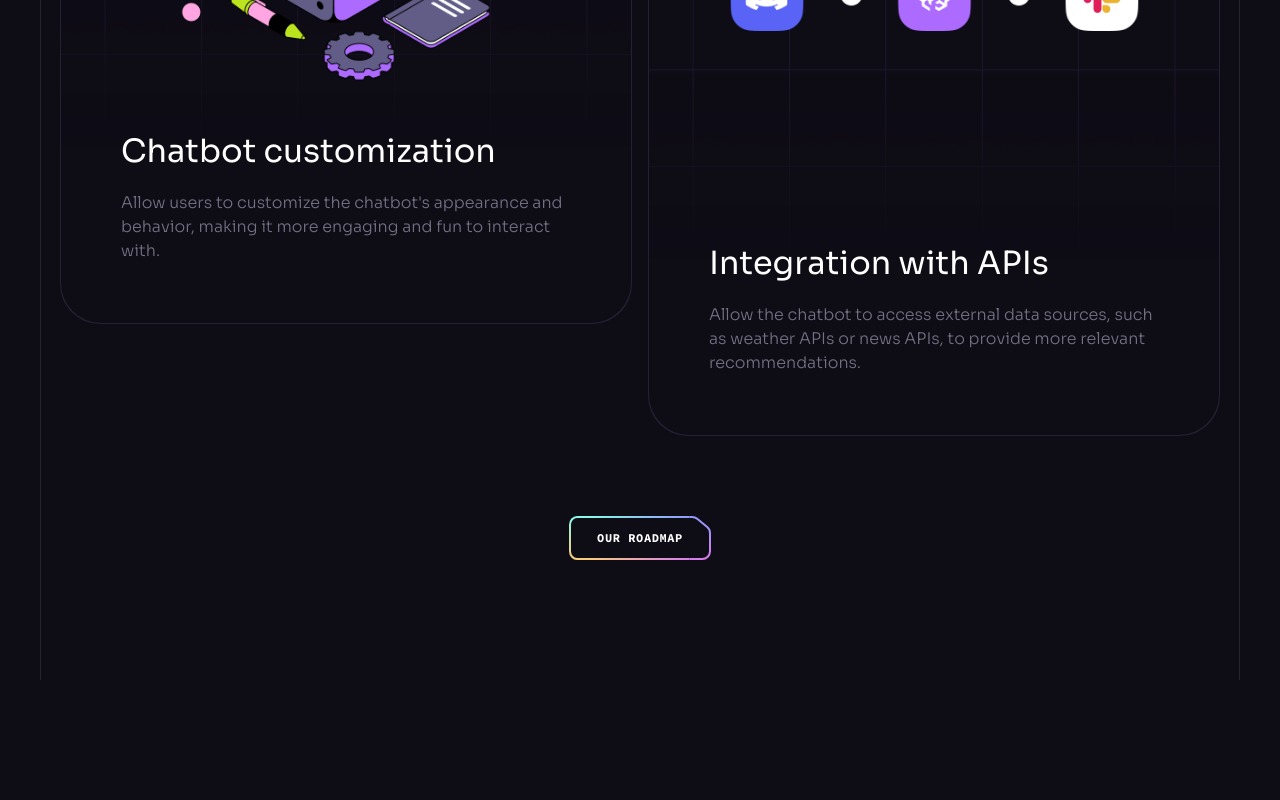
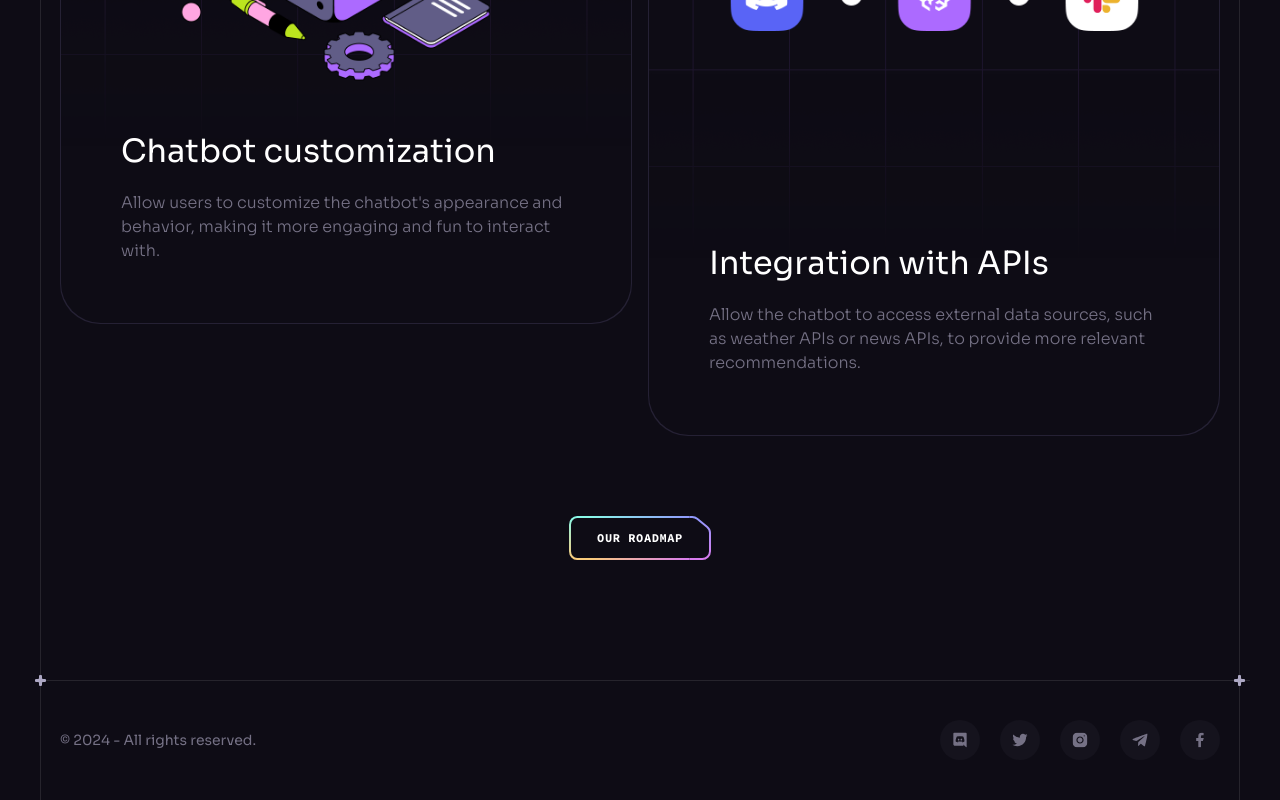
Before and after one commit to edgarespinoza7/brainwave-landingpage, a React (Vite) app: page / in a window 1280 px wide. Shown: the part 8581-9381 px from the top of the page. Before the commit the page ends 9261 px from the top, so only its background shows below. Built offline with nearby package versions, Linux system fonts and the light colour scheme.

Commit message:
finished Footer section

```diff
--- a/src/App.jsx
+++ b/src/App.jsx
@@ -1,6 +1,7 @@
 import ButtonGradient from './assets/svg/ButtonGradient'
 import Benefits from './components/Benefits'
 import { Collaboration } from './components/Collaboration'
+import Footer from './components/Footer'
 import Header from './components/Header'
 import Hero from './components/Hero'
 import Pricing from './components/Pricing'
@@ -21,6 +22,7 @@ const App = () => {
         <Services />
         <Pricing />
         <Roadmap/>
+        <Footer/>
       </div>
       <ButtonGradient />
     </>
--- /dev/null
+++ b/src/components/Footer.jsx
@@ -0,0 +1,25 @@
+import { socials } from "../constants"
+import Section from "./Section"
+
+
+const Footer = () => {
+
+  return (
+    <Section crosses className="!px-0 !py-10">
+
+      <div className="container flex sm:justify-between justify-center items-center gap-10 max-sm:flex-col">
+        <p className="caption text-n-4 lg:block">© {new Date().getFullYear()} - All rights reserved.</p>
+        <ul className="flex gap-5 flex-wrap">
+          {socials.map((icon) => (
+            <a key={icon.id} href={icon.url} target="_blank" className="flex items-center justify-center w-10 h-10 bg-n-7 rounded-full transition-colors hover:bg-n-6">
+              <img src={icon.iconUrl} alt={icon.title} width={16} height={16} />
+            </a>
+          ))}
+        </ul>
+      </div>
+    </Section>
+
+  )
+}
+
+export default Footer
```
